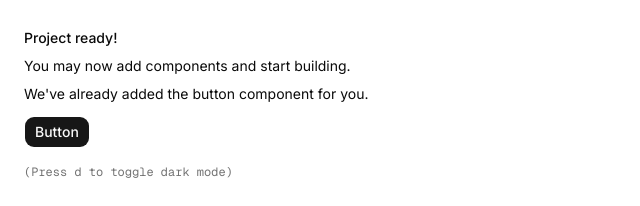
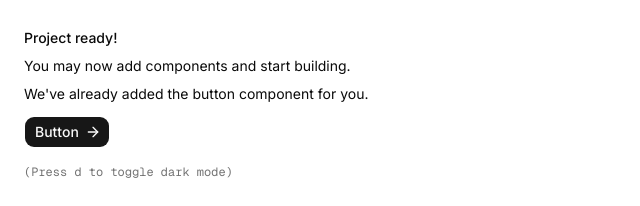
Before and after one commit to codebernate/nextbernate, a Next.js app: page / in a window 1280 px wide. Shown: the top 206 px of the page, without its empty margins (0-640 px from the left). Built offline with nearby package versions, Linux system fonts and the light colour scheme.

Commit message:
chore: enforce unused code and dependency checks

```diff
--- /dev/null
+++ b/knip.json
@@ -0,0 +1,5 @@
+{
+  "$schema": "https://unpkg.com/knip/schema.json",
+  "entry": ["scripts/*.mjs"],
+  "project": ["src/**/*.{ts,tsx,css}", "scripts/**/*.mjs", "*.{ts,mjs}"]
+}
--- a/package.json
+++ b/package.json
@@ -12,8 +12,10 @@
     "format": "oxfmt --write .",
     "format:check": "oxfmt --check .",
     "typecheck": "next typegen && tsc --noEmit",
+    "knip": "knip",
     "prepare": "node scripts/install-hooks.mjs",
-    "commit": "cz"
+    "commit": "cz",
+    "ui:add": "shadcn add"
   },
   "dependencies": {
     "@base-ui/react": "^1.8.0",
@@ -39,6 +41,7 @@
     "eslint": "^9",
     "eslint-config-next": "16.3.6",
     "eslint-plugin-oxlint": "1.87.0",
+    "knip": "6.39.0",
     "lefthook": "2.1.17",
     "oxfmt": "0.72.0",
     "oxlint": "1.87.0",
--- a/src/app/page.tsx
+++ b/src/app/page.tsx
@@ -1,4 +1,5 @@
 import { Button } from "@/components/ui/button"
+import { ArrowRight } from "lucide-react"
 
 export default function Page() {
   return (
@@ -8,7 +9,9 @@ export default function Page() {
           <h1 className="font-medium">Project ready!</h1>
           <p>You may now add components and start building.</p>
           <p>We&apos;ve already added the button component for you.</p>
-          <Button className="mt-2">Button</Button>
+          <Button className="mt-2">
+            Button <ArrowRight data-icon="inline-end" aria-hidden="true" />
+          </Button>
         </div>
         <div className="font-mono text-xs text-muted-foreground">
           (Press <kbd>d</kbd> to toggle dark mode)
--- a/src/components/ui/button.tsx
+++ b/src/components/ui/button.tsx
@@ -54,4 +54,4 @@ function Button({
   )
 }
 
-export { Button, buttonVariants }
+export { Button }
```
Also changed, not shown: 1 other file (tests, documents, lock files or other folders).
